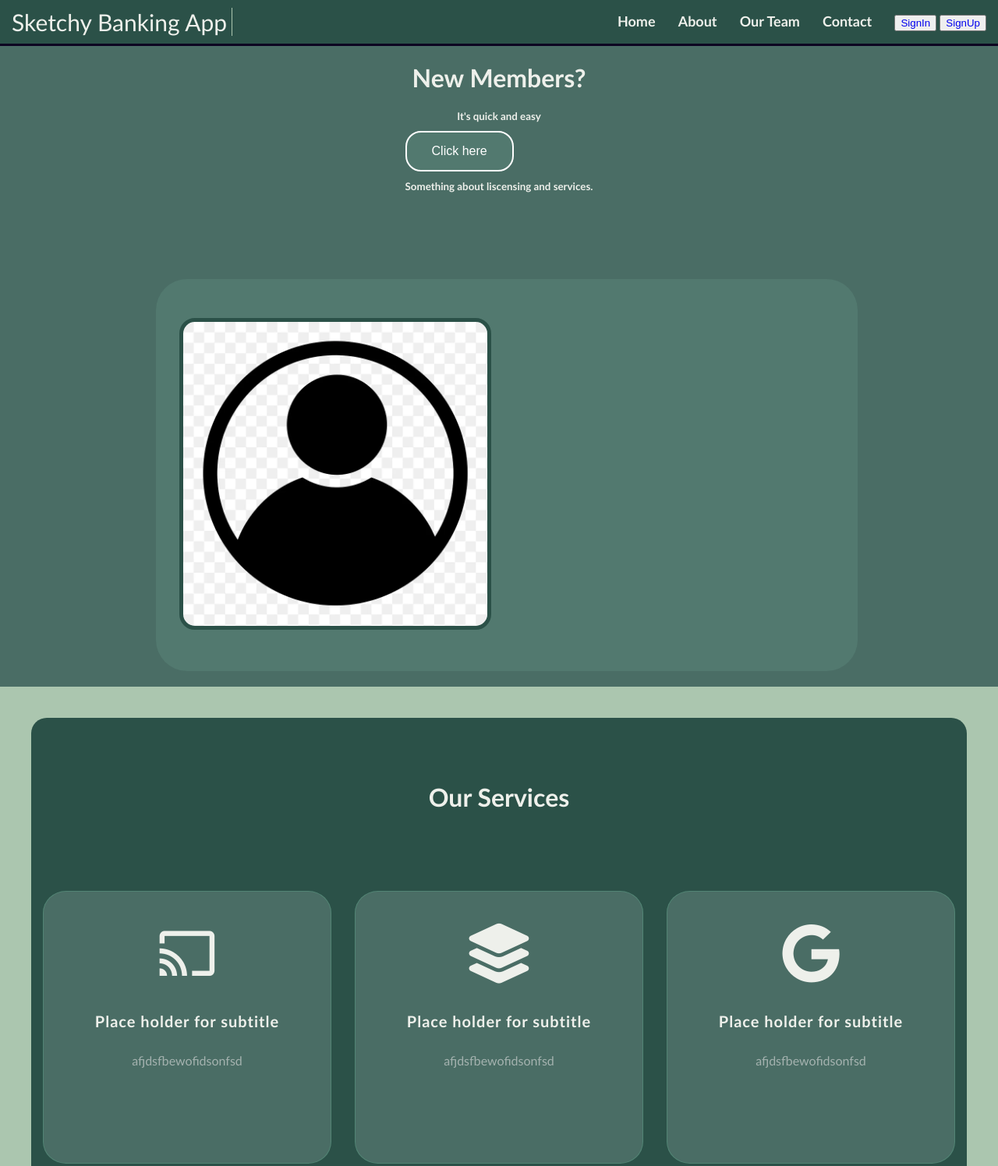
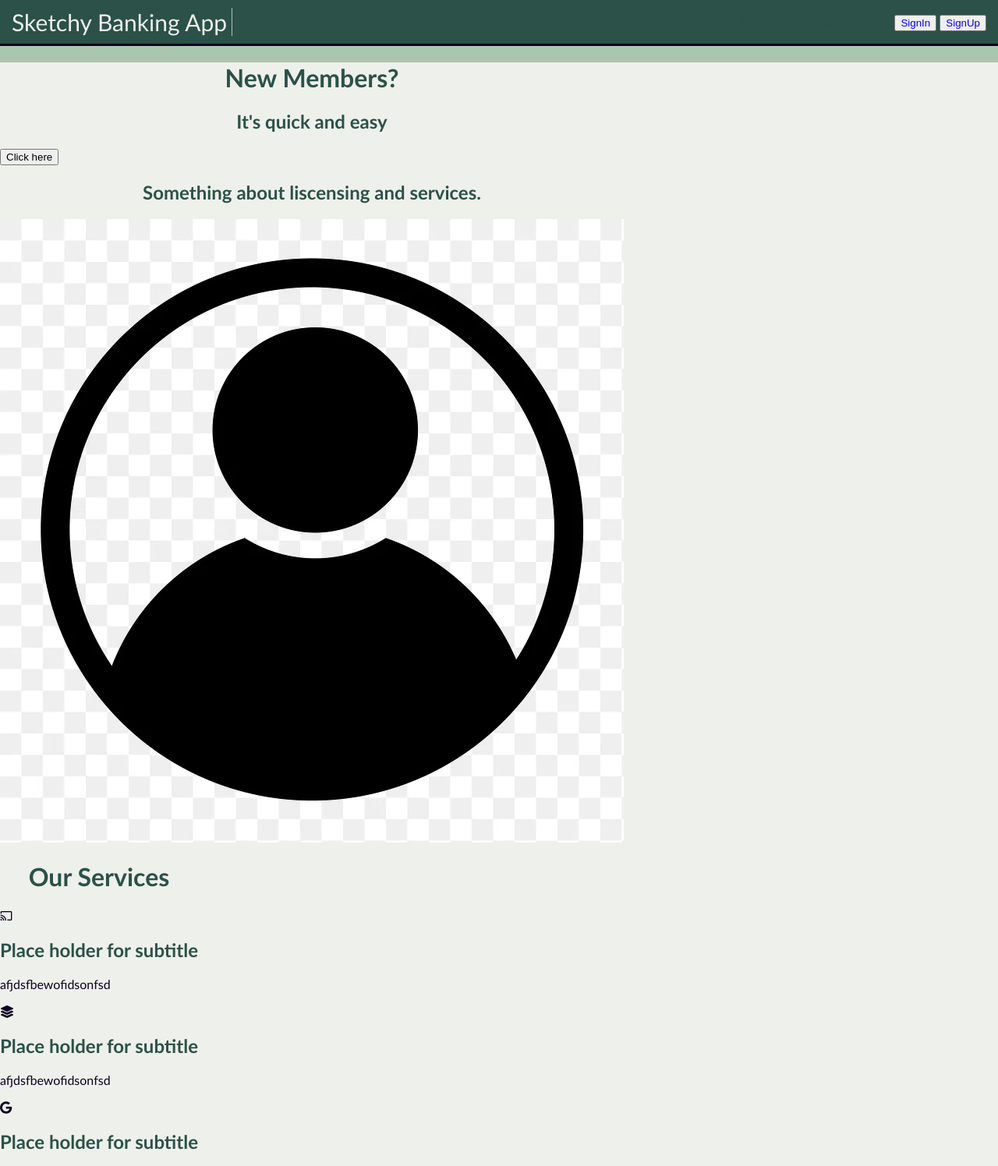
Before and after one commit to yoshiyahoo/Banking-System, a website: page public/index.html in a window 1280 px wide. Shown: the top 1496 px of the page at 78% size. Drawn offline with nearby package versions, Linux system fonts and the light colour scheme; no server answers.

Commit message:
Error Commits
Check changes, all changes do not work

```diff
--- a/public/styles.css
+++ b/public/styles.css
@@ -33,7 +33,7 @@ li{
 	list-style: none; display: inline-block;
 }
 li a{
-	color: #EEF0EB; font-size: 18px; font-weight: bold; margin-right: 25px;
+	color: #2b5148; font-size: 18px; font-weight: bold; margin-right: 25px;
 }
 
 li a:hover {
@@ -42,187 +42,25 @@ li a:hover {
 
 /* Navigation Bar End */
 
-/* Sign Up Ad Start */
-
-.signup-ad-container{
-	display: flex;
-	flex-wrap: wrap;
-	justify-content: space-around;
-	align-items: center;
-	padding: 0 20px;
-	background-color: #4A6D65;
-	gap:5rem;
-
-}
-img{
-	width:90%;
-	max-width:400px;
-	object-fit:cover;
-	vertical-align:auto;
-	border: 5px solid #2b5148;
-	border-radius: 20px;
-	margin:auto;
-}
-.pic-container{
-	margin: 20px;
-	margin-right: 0;
-	background-color: #52796F;
-	padding: 50px 30px;
-	padding-right:0;
-	border-radius: 40px;
-	width: 900px;
-}
-.ad-text{
-	flex:1;
-}
-.ad-subtitle{
-	color:#EEF0EB;
-}
-.ad-description{
-	color:#EEF0EB;
-	font-size: smaller;
-}
-.signup-btn{
-	background-color: #52796F;
-	border: 2px solid;
-	border-radius: 20px;
-	color: white;
-	padding: 15px 32px;
-	text-align: center;
-	text-decoration: none;
-	display:block;
-	font-size: 16px;
-	transition-duration: 0.4s;
-}
-
-.signup-btn:hover{
-	background-color: #4A6D65;
-	color:#EEF0EB
-}
-
-/* Sign Up Ad End */
 
 body {
 	background-color: #ABC6AF;
 	color: #0D0221;
 	font-family: 'Trebuchet MS';
 	margin: 0;
-	padding: 0;
+    padding: 0;
 }
 h1,h2 {
 	text-align: center;
-	color: #EEF0EB ;
-}
-
-/* Services Cards Start */
-
-.service-section-container{
-	margin:20px;
-	padding:20px;
-}
-.service-container{
-	min-height:100vh;
-	width:100%;
-	background-color: #2b5148;
-	border-radius: 20px;
-}
-
-.service-wrapper{
-	padding:5% 8%;
-}
-
-.Service{
-	display:flex;
-	flex-direction: column;
-	align-items: center;
-}
-.cards{
-	display: grid;
-	grid-template-columns: repeat(3,1fr);
-	gap:30px;
-	margin-top: 80px;
-}
-
-.card{
-	height: 350px;
-	width:370px;
-	background-color:#4A6D65;
-	padding:3% 8%;
-	border:0.2px solid rgba(114, 226, 174,0.2);
-	border-radius:8%;
-	transition:0.6s;
-	display: flex;
-	align-items: center;
-	flex-direction: column;
-	position:relative;
-	overflow: hidden;
-}
-
-.card:after{
-	content:"";
-	position: absolute;
-	top: 150%;
-	left:-200px;
-	width:120%;
-	transform:rotate(50deg);
-	background-color: #EEF0EB;
-	height:18px;
-	filter:blur(30px);
-	opacity: 0.5;
-	transition:1s;
-}
-
-.card:hover:after{
-	width:225%;
-	top:-100%;
-}
-
-.card i{
-	color: #EEF0EB;
-	margin-top:30px;
-	margin-bottom: 20px;
-	font-size:4.8rem;
-}
-
-.card h1{
-	color:#EEF0EB;
-	font-size:20px;
-	-webkit-text-stroke-width: 2px;
-	-webkit-text-stroke-color: transparent;
-	background-color: rgb(4,52,8);
-	background:linear-gradient(8deg,rgba(8,52,83,1)0%,rgba(0,230,173,1)41%,rgba(41,17,45,1)100%);
-}
-
-.card h2{
-	color:#EEF0EB;
-	font-size:20px;
-	font-weight: 600px;
-	letter-spacing: 1px;
-}
-
-.card p{
-	text-align: center;
-	width: 100%;
-	margin:12px 0;
-	color: rgb(225,225,225,0.6);
-}
-
-.card:hover{
-	background-color:transparent;
-	transform:translateY(-8px);
-	border-color:#0D0221;
-}
-
-.card:hover i{
-    color:#0D0221;
+    color: #2b5148;
 }
 
 /* Show the data bar and the main slide on the same line */
 main {
 	/* display: grid; */
-	/* grid-template-columns: repeat(3, 1fr); */
-	/* justify-items: left; */
-	background-color:#ABC6AF;
+	grid-template-columns: repeat(3, 1fr);
+	justify-items: left;
+    background-color:#EEF0EB;
 }
 
 
@@ -337,6 +175,53 @@ div.desc {
 	text-align: center;
 }
 
+
+/* About CSS */
+.background-container{
+    display: grid;
+	grid-template-columns: repeat(3, 1fr);
+	justify-items: left;
+    background-color:#4A6D65;
+    border-bottom-style: solid;
+    border-color: #2b5148;
+    padding: 70px 30px 20px;
+}
+
+.about-container{
+    text-align: center;
+}
+
+
+/* Our Team CSS */
+.team-container{
+    display: flex;
+	/* grid-template-columns: repeat(3, 1fr); */
+	justify-items: left;
+    background-color:#EEF0EB;
+}
+
+div.gallery{
+    margin: 5px;
+    border: 1px solid #4A6D65;
+    float: left;
+    width: 180px;
+}
+div.gallery:hover {
+  border: 1px solid #0D0221;
+}
+
+div.gallery img {
+  width: 100%;
+  height: auto;
+}
+
+div.desc {
+  padding: 15px;
+  text-align: center;
+}
+
+
+
 /* Footer CSS */
 footer {
 	background-color:#52796F;
```
